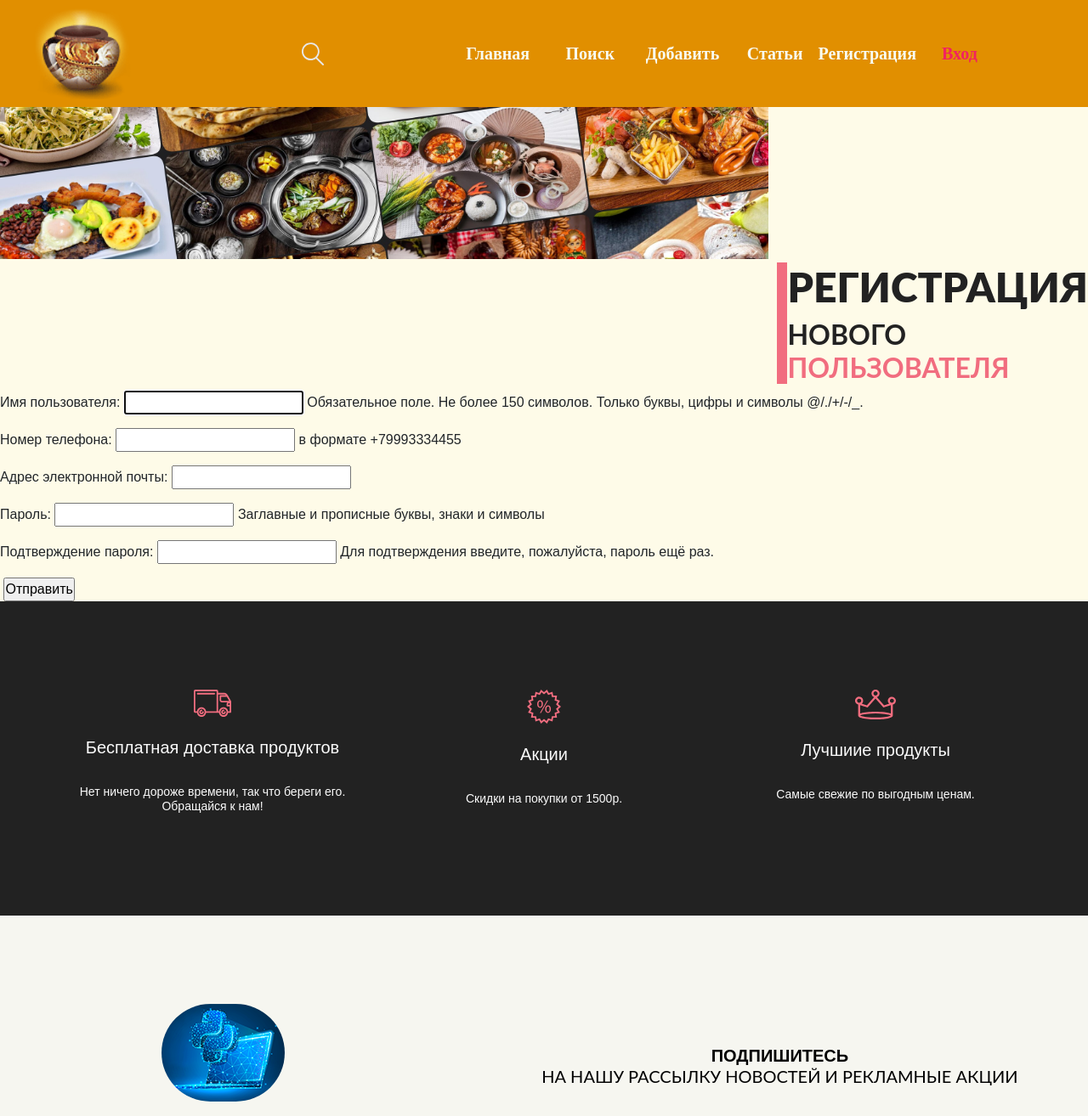
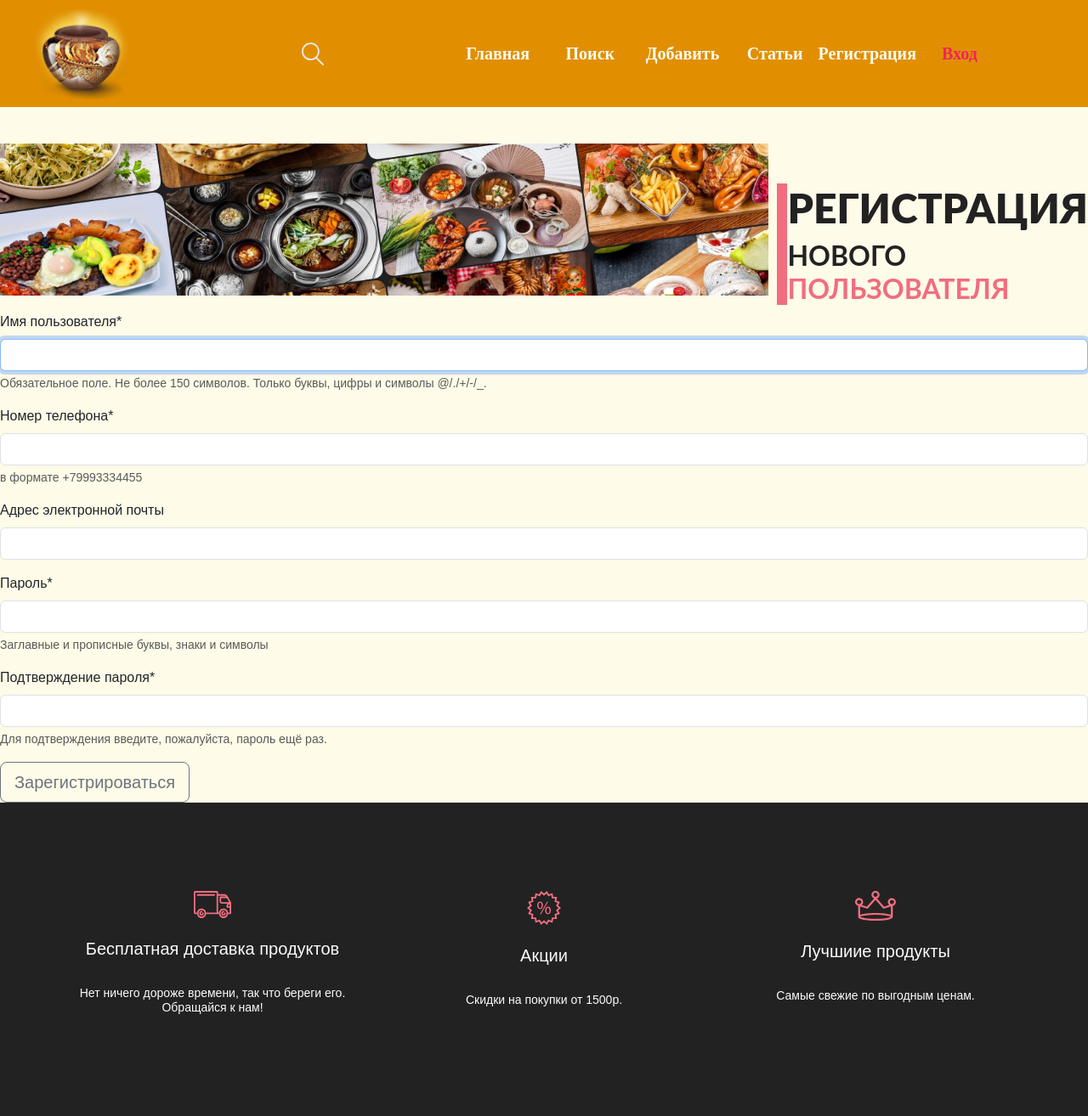
Before and after one commit to AzarnykhOleg/Recipe_Site_on_Django, a Django app: page /users/registration in a window 1280 px wide. Shown: the top 1314 px of the page at 85% size. Run offline with Django 5.2, Linux system fonts and the light colour scheme; some libraries are stand-ins or nearby versions; some web fonts are replaced.

Commit message:
Updated forms

```diff
--- a/Recipe_Site_on_Django/settings.py
+++ b/Recipe_Site_on_Django/settings.py
@@ -40,6 +40,9 @@
     'crispy_forms',
     'crispy_bootstrap4',
 ]
+
+CRISPY_TEMPLATE_PACK = 'bootstrap4'
+
 
 INSTALLED_APPS += [
     'widget_tweaks',
--- a/recipesapp/static/css/style.css
+++ b/recipesapp/static/css/style.css
@@ -98,7 +98,8 @@
     max-width: 100vw;
     display: flex;
     flex-wrap: nowrap;
-    justify-content: flex-start;
+    justify-content: space-evenly;
+    align-items: baseline;
 }
 
 .top_img {
@@ -108,12 +109,13 @@
 .promo__content {
     padding-left: 10px;
     /* max-width: 50vw; */
+    margin-top: 7%;
 }
 
 .promo__info {
     border-left: 12px solid #F16D7F;
     /*padding-left: 16px;*/
-    margin-top: 50%;
+    /*margin-top: 50%;*/
     font-family: Lato, serif;
 }
 
@@ -248,12 +250,13 @@
     margin-top: 48px;
     display: -ms-grid;
     display: grid;
-    /*-ms-grid-columns: (360px)[auto-fit];*/
+    /* -ms-grid-columns: (360px) [auto-fit]; */
     grid-template-columns: repeat(3, 30%);
     /* -webkit-box-pack: center; */
     -ms-flex-pack: center;
     gap: 30px;
-    justify-content: space-between;
+    justify-content: center;
+    align-items: stretch;
 }
 
 .product {
@@ -278,13 +281,13 @@
 .product__img {
     object-fit: cover;
     max-width: 100%;
-    height: 30vh;
+    height: 50vh;
 }
 
 
 
 .product__content {
-    background: #fefbe8;
+    background: #fcf8df;
     box-shadow: 6px 6px 10px 4px rgba(242, 34, 96, 0.59);
     display: -webkit-box;
     display: -ms-flexbox;
@@ -299,8 +302,9 @@
     -webkit-box-align: start;
     -ms-flex-align: start;
     align-items: flex-start;
-    padding: 24px 16px;
+    padding: 10px 10px;
     gap: 16px;
+    width: 95%;
   }
 
 .product__heading {
@@ -645,7 +649,7 @@
     .promo__info {
         border-left: 12px solid #F16D7F;
         /*padding-left: 6px;*/
-        margin-top: 25%;
+        margin-top: 5%;
         /*margin-bottom: 5%;*/
         /*margin-left: 6%;*/
         font-family: Lato, serif;
@@ -655,6 +659,7 @@
         display: grid;
         align-items: center;
         /*padding-left: 30vw;*/
+        margin-top: 0;
     }
 
     .promo__title {
--- a/users/templates/registration/registration.html
+++ b/users/templates/registration/registration.html
@@ -1,5 +1,6 @@
 {% extends 'base.html' %}
 {% load static %}
+{% load crispy_forms_tags %}
 
 {% block title %}Регистрация{% endblock %}
 
@@ -8,54 +9,24 @@
 {% block title_3 %}ПОЛЬЗОВАТЕЛЯ{% endblock %}
 
 {% block content %}
-    <form method="post">
-      {% csrf_token %}
-      <table>
-        {{ form.as_p }}
-        <tr>
-          <td>&nbsp;</td>
-          <td><input type="submit" value="Отправить"></td>
-        </tr>
-      </table>
-    </form>
+{#    <form method="post">#}
+{#      {% csrf_token %}#}
+{#      <table>#}
+{#        {{ form.as_p }}#}
+{#        <tr>#}
+{#          <td>&nbsp;</td>#}
+{#          <td><input type="submit" value="Отправить"></td>#}
+{#        </tr>#}
+{#      </table>#}
+{#    </form>#}
+
+<form method="post" class="form">
+    {% csrf_token %}
+    {{ form|crispy }}
+    <button type="submit" class="btn btn-outline-secondary btn-lg">Зарегистрироваться</button>
+</form>
 
 
-{#    <div style="background: #fefbe8; align-content: center>#}
-{##}
-{#        <div class="container" style="background: #fefbe8;>#}
-{##}
-{#            <form class="form-horizontal" style="background: #fefbe8;" method="post">#}
-{#                    {% csrf_token %}#}
-{#                <fieldset>#}
-{#                    <legend>{{ title }}</legend>#}
-{#                    {% for field in form %}#}
-{#                        {% if field.errors %}#}
-{#                            <div class="control-group error">#}
-{#                                <label class="control-label">{{ field.label }}</label>#}
-{#                                <div class="controls">{{ field }}#}
-{#                                    <span class="help-inline text-bg-danger">#}
-{#                                        {% for error in  field.errors %}{{ error }}{% endfor %}#}
-{#                                    </span>#}
-{#                                </div>#}
-{#                            </div>#}
-{#                        {% else %}#}
-{#                            <div class="control-group">#}
-{#                                <label class="control-label">{{ field.label }}</label>#}
-{#                                <div class="controls">{{ field }}#}
-{#                                    {% if field.help_text %}#}
-{#                                        <p class="help-inline"><small>{{ field.help_text }}</small></p>#}
-{#                                    {% endif %}#}
-{#                                </div>#}
-{#                            </div>#}
-{#                        {% endif %}#}
-{#                    {% endfor %}#}
-{#                </fieldset>#}
-{#                <div class="form-actions">#}
-{#                    <button type="submit" class="btn btn-outline-dark btn-lg" >Зарегистрироваться</button>#}
-{#                </div>#}
-{#            </form>#}
-{#        </div>#}
-{#    </div>#}
 
 {% endblock %}
 
```
Also changed, not shown: users/templates/registration/login.html (+5 -18 lines), media/milye-kotiki-zaryazhayut-pozitivom-na-snimkax-1.jpg (added).
